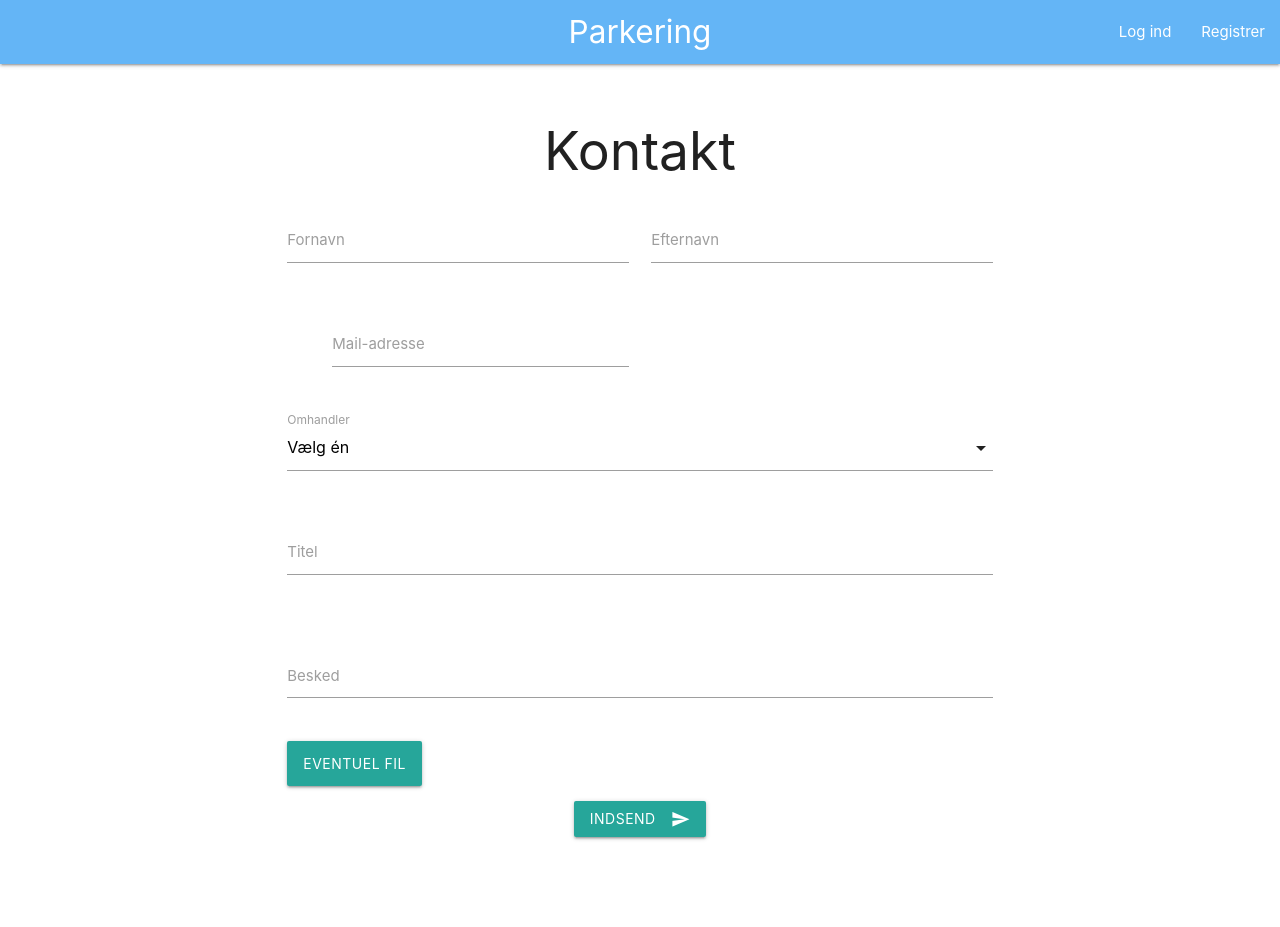
After one commit to jeppefm1/Parkering, a Django app: page /support/ in a window 1280 px wide. The commit adds this page. Run offline with Django 3.2, Linux system fonts and the light colour scheme; some libraries are stand-ins or nearby versions.

Commit message:
ny registreringsform, hvor der kræves email. Hermed også en forms.py oprettet, hvor andre forme skal oprettes, herunder kontaktformular

```diff
--- a/Parkeringshus/Parkeringshus/settings.py
+++ b/Parkeringshus/Parkeringshus/settings.py
@@ -76,6 +76,7 @@ TEMPLATES = [
                 'django.template.context_processors.request',
                 'django.contrib.auth.context_processors.auth',
                 'django.contrib.messages.context_processors.messages',
+                'django.template.context_processors.request',
             ],
         },
     },
--- a/Parkeringshus/main/templates/main/header.html
+++ b/Parkeringshus/main/templates/main/header.html
@@ -3,7 +3,7 @@
   <!-- Rig tekst med prism og TinyMCE -->
   <link href="{% static 'tinymce/css/prism.css' %}" rel="stylesheet">
   <!--Import Google Icon Font-->
-  <script src="https://ajax.googleapis.com/ajax/libs/jquery/3.3.1/jquery.min.js"></script>
+  <script src="https://cdnjs.cloudflare.com/ajax/libs/jquery/3.3.1/jquery.min.js"></script>
   <link href="https://fonts.googleapis.com/icon?family=Material+Icons" rel="stylesheet">
   <!-- Compiled and minified CSS -->
   <link href="{% static 'main/css/materialize.css' %}" rel="stylesheet">
--- a/Parkeringshus/main/templates/main/includes/navbar.html
+++ b/Parkeringshus/main/templates/main/includes/navbar.html
@@ -1,24 +1,24 @@
 <nav class="nav-extended">
    <div class="nav-wrapper">
-     <a href="#" class="brand-logo center">Parkering</a>
+     <a href="/#" class="brand-logo center">Parkering</a>
      <a href="#" data-target="mobile-demo" class="sidenav-trigger"><i class="material-icons">menu</i></a>
      <ul id="nav-mobile" class="right hide-on-med-and-down">
        {% if user.is_authenticated %}
-         <li><a href="messages">{{user.username}}<span class="new badge" data-badge-caption="nye">4</span></a></li>
-         <li><a href="logout">Log ud</a></li>
+         <li><a href="/messages">{{user.username}}<span class="new badge" data-badge-caption="nye">4</span></a></li>
+         <li><a href="/logout">Log ud</a></li>
        {% else %}
-        <li><a href="login">Log ind</a></li>
-         <li><a href="registrer">Registrer</a></li>
+        <li><a href="/login">Log ind</a></li>
+         <li><a href="/registrer">Registrer</a></li>
        {% endif %}
      </ul>
    </div>
    {% if user.is_authenticated %}
      <div class="nav-content">
        <ul class="tabs tabs-transparent">
-         <li class="tab right"><a href="settings">Indstillinger</a></li>
-         <li class="tab right"><a href="support">Support</a></li>
+         <li class="tab right"><a href="/settings">Indstillinger</a></li>
+         <li class="tab right"><a href="/support">Support</a></li>
          {% if user.is_staff %}
-          <li class="tab right"><a href="admin">Admin</a></li>
+          <li class="tab right"><a href="/admin">Admin</a></li>
          {% endif %}
        </ul>
      </div>
@@ -28,9 +28,9 @@
  <ul class="sidenav" id="mobile-demo">
    {% if user.is_authenticated %}
      <li><a href="#">{{user.username}}</a></li>
-     <li><a href="logout">Log ud</a></li>
+     <li><a href="/logout">Log ud</a></li>
    {% else %}
-    <li><a href="login">Log ind</a></li>
-     <li><a href="registrer">Registrer</a></li>
+    <li><a href="/login">Log ind</a></li>
+     <li><a href="/registrer">Registrer</a></li>
    {% endif %}
  </ul>
--- /dev/null
+++ b/Parkeringshus/main/templates/main/support.html
@@ -0,0 +1,90 @@
+{% extends 'main/header.html' %}
+
+{% block content %}
+  <script>
+    document.addEventListener('DOMContentLoaded', function() {
+      var elems = document.querySelectorAll('.autocomplete');
+      var instances = M.Autocomplete.init(elems, {data:{
+                                                  "Jeg er blevet trukket dobbelt": null,
+                                                  "Jeg har glemt min adgangskode/bruger": null,
+                                                  "Jeg ønsker ikke længere at have min bruger": null,
+                                                  "Hvor opererer I?": null,
+                                                  "Virksomheds-henseender": null,
+      }});
+    });
+    document.addEventListener('DOMContentLoaded', function() {
+      var elems = document.querySelectorAll('select');
+      var instances = M.FormSelect.init(elems, {});
+    });
+  </script>
+  <div class="row">
+    <div class="col s12">
+      <div class="col m10 offset-m1 s12">
+          <h2 class="center-align">Kontakt</h2>
+            <div class="row">
+              <form class="col s12">
+
+  {% if not user.is_authenticated %}
+    <div class="row">
+        <div class="input-field col m6 s12">
+            <input id="first_name" type="text" class="validate" required>
+            <label for="first_name">Fornavn</label>
+        </div>
+        <div class="input-field col m6 s12">
+            <input id="last_name" type="text" class="validate" required>
+            <label for="last_name">Efternavn</label>
+        </div>
+    </div>
+    <div class="row">
+        <div class="input-field col m6 s12">
+            <i class="mdi-content-mail prefix"></i>
+            <input id="email" type="email" class="validate" required>
+            <label for="email">Mail-adresse</label>
+        </div>
+
+    </div>
+    {% endif %}
+    <div class="row">
+      <div class="input-field col s12">
+        <select>
+          <option value="" disabled selected>Vælg én</option>
+          <option value="1">Betaling</option>
+          <option value="2">Konto</option>
+          <option value="3">Andet</option>
+        </select>
+        <label>Omhandler</label>
+      </div>
+    </div>
+    <div class="row">
+      <div class="col s12">
+        <div class="row">
+          <div class="input-field col s12">
+            <input type="text" id="autocomplete-input" class="autocomplete" required>
+            <label for="autocomplete-input">Titel</label>
+          </div>
+        </div>
+      </div>
+    </div>
+    <div class="row">
+        <div class="input-field col s12">
+          <textarea id="message" class="materialize-textarea" required></textarea>
+          <label for="message">Besked</label>
+        </div>
+    </div>
+    <div class="file-field input-field">
+      <div class="btn">
+        <span>Eventuel fil</span>
+        <input type="file" multiple>
+      </div>
+    </div>
+    <div class="row">
+        <div class="col m12">
+         <p class="center-align"><button class="btn waves-effect waves-light" type="submit" name="action">Indsend<i class="material-icons right">send</i></button></p>
+        </div>
+    </div>
+          </form>
+        </div>
+      </div>
+    </div>
+  </div>
+{% endblock %}
--- a/Parkeringshus/main/urls.py
+++ b/Parkeringshus/main/urls.py
@@ -8,4 +8,5 @@ urlpatterns = [
 	path('registrer/', views.register, name="registrer"),
 	path('logout/', views.logout_request, name="logout"),
 	path('login/', views.login_request, name="login"),
+	path('support/', views.support_request, name="support"),
 ]
--- a/Parkeringshus/main/views.py
+++ b/Parkeringshus/main/views.py
@@ -1,9 +1,10 @@
 from django.shortcuts import render, redirect
 from django.http import HttpResponse
 from .models import Tutorial
-from django.contrib.auth.forms import UserCreationForm, AuthenticationForm
+from django.contrib.auth.forms import AuthenticationForm
 from django.contrib.auth import login, logout, authenticate
 from django.contrib import messages
+from .forms import NewUserForm
 
 # Create your views here.
 def homepage(request):
@@ -13,7 +14,7 @@ def homepage(request):
 
 def register(request):
     if request.method == "POST":
-        form = UserCreationForm(request.POST)
+        form = NewUserForm(request.POST)
         if form.is_valid():
             user = form.save()
             username = form.cleaned_data.get('username')
@@ -27,8 +28,7 @@ def register(request):
             return render(request = request,
                           template_name = "main/register.html",
                           context={"form":form})
-
-    form = UserCreationForm
+    form = NewUserForm
     return render(request,
                   "main/register.html",
                   context={"form":form})
@@ -48,7 +48,7 @@ def login_request(request):
             if user is not None:
                 login(request, user)
                 messages.info(request, f"Du er nu logget på som {username}")
-                return redirect('/')
+                return redirect('main:homepage')
             else:
                 messages.error(request, "Brugernavn og adgangskode passer ikke.")
         else:
@@ -57,3 +57,6 @@ def login_request(request):
     return render(request = request,
                     template_name = "main/login.html",
                     context={"form":form})
+def support_request(request):
+    return render(request=request,
+                  template_name="main/support.html",)
```
Also changed, not shown: Parkeringshus/main/forms.py (added, +23 -0 lines), Parkeringshus/main/migrations/0004_auto_20190308_1958.py (added), Parkeringshus/main/migrations/0005_auto_20190309_1145.py (added).
